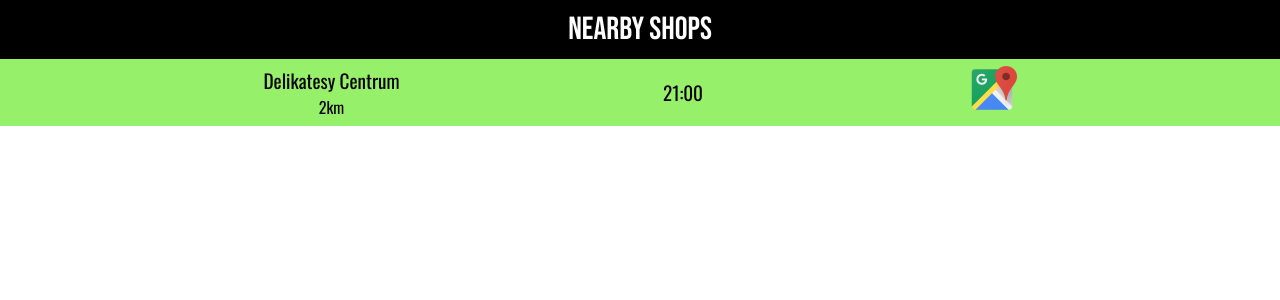
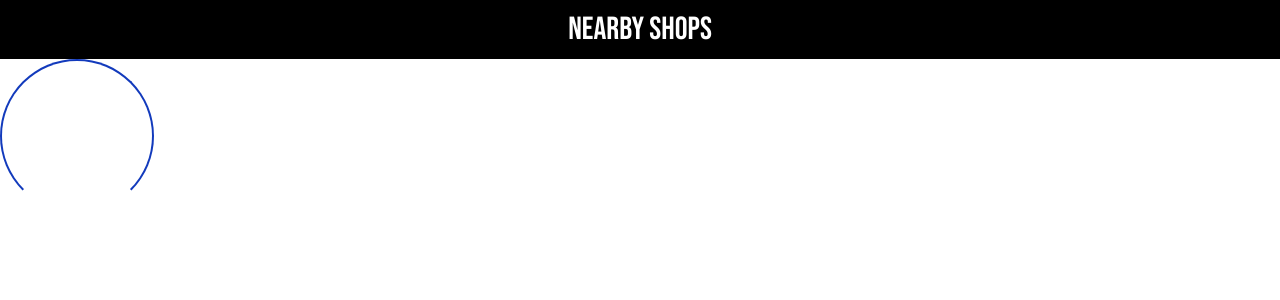
Before and after one commit to K0S4/nearby-shops, a React (Create React App) app: page / in a window 1280 px wide. Shown: the top 300 px of the page. Built offline with nearby package versions, Linux system fonts and the light colour scheme.

Commit message:
Added loader and shop displaying

```diff
--- a/package.json
+++ b/package.json
@@ -8,7 +8,8 @@
     "@testing-library/user-event": "^7.1.2",
     "react": "^16.13.0",
     "react-dom": "^16.13.0",
-    "react-scripts": "3.4.0"
+    "react-scripts": "3.4.0",
+    "react-spinners": "^0.8.1"
   },
   "scripts": {
     "start": "react-scripts start",
--- a/src/App.js
+++ b/src/App.js
@@ -11,7 +11,7 @@ function App() {
   return (
     <div className="App">
       <PageHeader/>
-      <ShopsList/>
+      <ShopsList shops={shops}/>
     </div>
   );
 }
--- a/src/components/Shop/Shop.js
+++ b/src/components/Shop/Shop.js
@@ -2,6 +2,7 @@ import React from "react";
 import "./shop.css";
 
 function Shop(props) {
+  console.log("component shop");
   return (
     <li className="shop open">
       <div>
--- a/src/components/ShopsList/ShopsList.js
+++ b/src/components/ShopsList/ShopsList.js
@@ -1,11 +1,34 @@
 import React from "react";
 import "./shops-list.css";
 import Shop from "../Shop/Shop";
+import {ClipLoader} from "react-spinners";
 
-function ShopsList() {
+function ShopsList(props) {
+  const loading = props.shops == null;
+  function displayShop(name, distance, openingHours) {
+    console.log("display");
+    return (
+      <Shop
+        key={name}
+        name={name}
+        distance={distance}
+        openingHours={openingHours}
+      />
+    );
+  }
+  if (loading) {
+    return (
+      <ClipLoader
+        size={150}
+        color={"#123abc"}
+        loading={loading}
+      />
+    );
+  }
+
   return (
     <ul className="shops-list">
-      <Shop name="Delikatesy Centrum" distance="2km" closingHour="21:00" />
+      {props.shops.map(shop => displayShop(shop.name, 0, shop.openingHours))}
     </ul>
   );
 }
```
Also changed, not shown: 1 other file (tests, documents, lock files or other folders).
